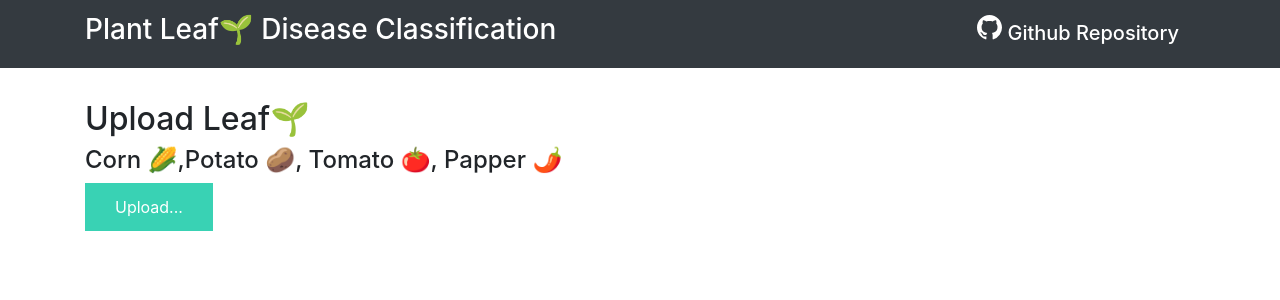
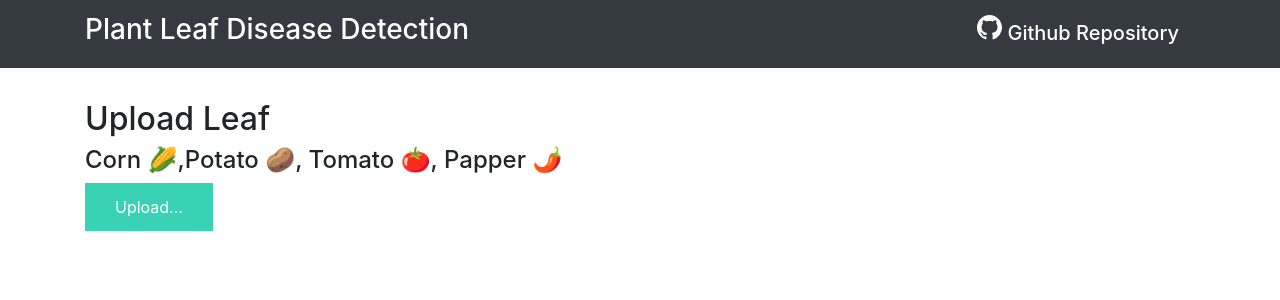
Before and after one commit to yahyarzq/Plant-Leaf-Disease-Classification-Web-App, a Flask app: page / in a window 1280 px wide. Shown: the top 300 px of the page. Run offline with Flask 2, Linux system fonts and the light colour scheme; some libraries are stand-ins or nearby versions.

Commit message:
Delete Icon

```diff
--- a/templates/base.html
+++ b/templates/base.html
@@ -4,7 +4,7 @@
     <meta charset="UTF-8">
     <meta name="viewport" content="width=device-width, initial-scale=1.0">
     <meta http-equiv="X-UA-Compatible" content="ie=edge">
-    <title>Plant Leaf🌱 Disease Classification</title>
+    <title>Plant Leaf Disease Detection</title>
     <link href="https://cdn.bootcss.com/bootstrap/4.0.0/css/bootstrap.min.css" rel="stylesheet">
     <script src="https://cdn.bootcss.com/popper.js/1.12.9/umd/popper.min.js"></script>
     <script src="https://cdn.bootcss.com/jquery/3.3.1/jquery.min.js"></script>
@@ -15,7 +15,7 @@
 <body>
     <nav class="navbar navbar-dark bg-dark">
         <div class="container">
-            <a class="navbar-brand" href="#"> <h3>Plant Leaf🌱 Disease Classification</h3></a>
+            <a class="navbar-brand" href="#"> <h3>Plant Leaf Disease Detection</h3></a>
 
             <a class="navbar-brand" href="https://github.com/yahyarzq/Plant-Leaf-Disease-Classification"> <h5><svg xmlns="http://www.w3.org/2000/svg" width="25" height="25" fill="currentColor" class="bi bi-github" viewBox="0 0 16 16">
                 <path d="M8 0C3.58 0 0 3.58 0 8c0 3.54 2.29 6.53 5.47 7.59.4.07.55-.17.55-.38 0-.19-.01-.82-.01-1.49-2.01.37-2.53-.49-2.69-.94-.09-.23-.48-.94-.82-1.13-.28-.15-.68-.52-.01-.53.63-.01 1.08.58 1.23.82.72 1.21 1.87.87 2.33.66.07-.52.28-.87.51-1.07-1.78-.2-3.64-.89-3.64-3.95 0-.87.31-1.59.82-2.15-.08-.2-.36-1.02.08-2.12 0 0 .67-.21 2.2.82.64-.18 1.32-.27 2-.27.68 0 1.36.09 2 .27 1.53-1.04 2.2-.82 2.2-.82.44 1.1.16 1.92.08 2.12.51.56.82 1.27.82 2.15 0 3.07-1.87 3.75-3.65 3.95.29.25.54.73.54 1.48 0 1.07-.01 1.93-.01 2.2 0 .21.15.46.55.38A8.012 8.012 0 0 0 16 8c0-4.42-3.58-8-8-8z"/>
--- a/templates/index.html
+++ b/templates/index.html
@@ -1,6 +1,6 @@
 {% extends "base.html" %} {% block content %}
 
-<h2>Upload Leaf🌱 </h2>
+<h2>Upload Leaf </h2>
 <h4>Corn 🌽,Potato 🥔, Tomato 🍅, Papper 🌶️</h4>
 <style> .footer {
    position: fixed;
```
